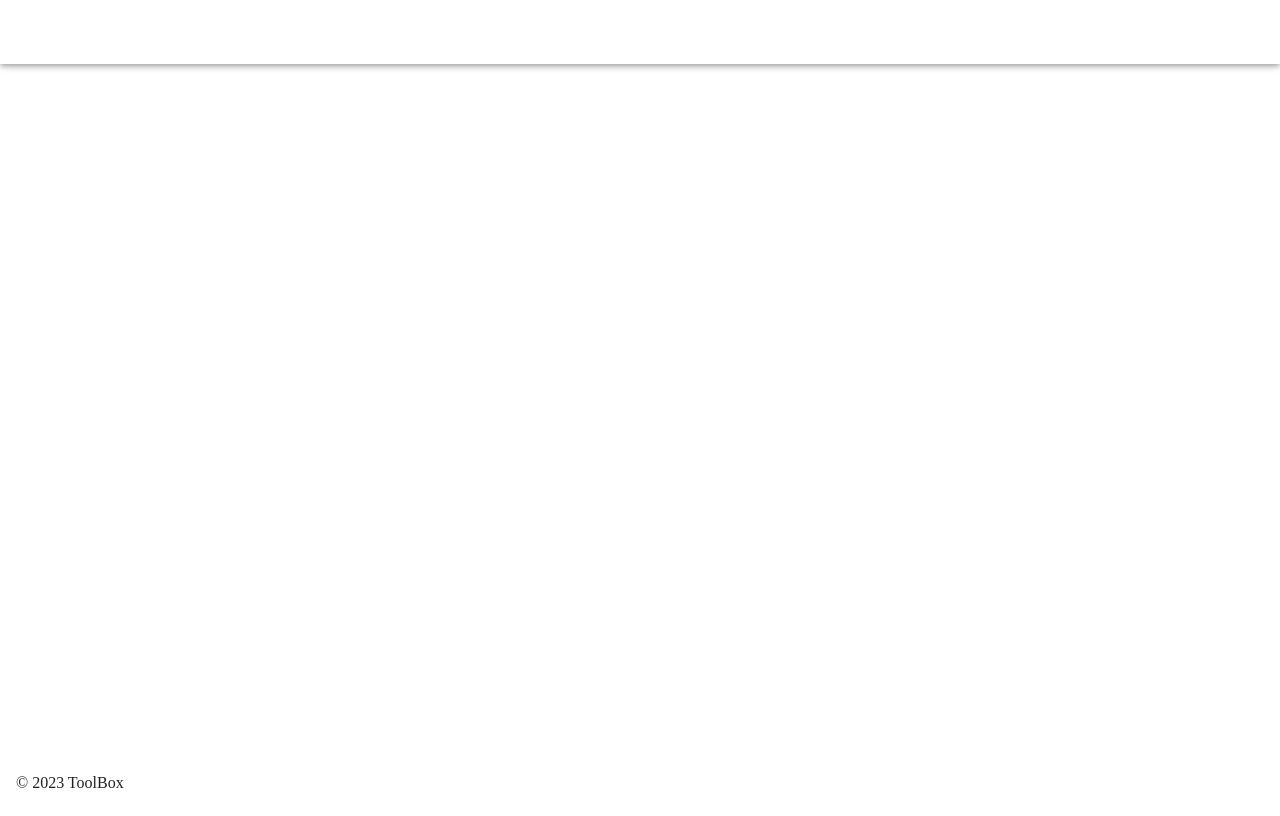
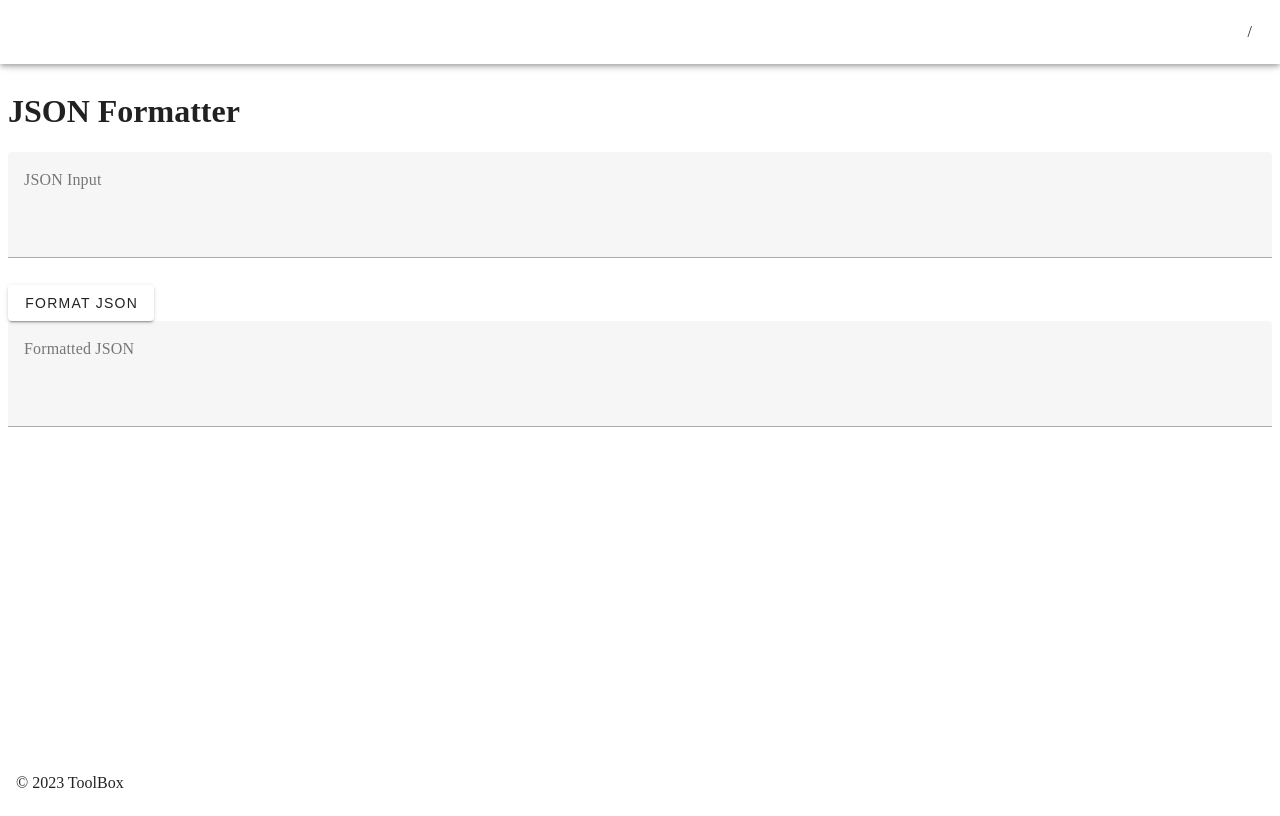
Before and after one commit to foresukecom/toolbox, a Vue app: page /json-formatter in a window 1280 px wide. Before the commit this address had no page. Built offline with nearby package versions, Linux system fonts and the light colour scheme.

Commit message:
feat: json整形機能追加

```diff
--- a/src/components/Header.vue
+++ b/src/components/Header.vue
@@ -23,6 +23,7 @@ export default {
         { path: '/ip-address', text: 'IPアドレス' },
         { path: '/text-hash', text: 'テキストハッシュ' },
         { path: '/video-to-gif', text: 'ビデオからGIFへ' },
+        { path: '/json-formatter', text: 'JSON整形' },
       ];
 
       const currentPage = pages.find(page => page.path === route.path);
--- a/src/router/index.js
+++ b/src/router/index.js
@@ -3,6 +3,7 @@ import HomePage from '../views/HomePage.vue';
 import IpAddress from '../views/IpAddress.vue';
 import TextHash from '../views/TextHash.vue';
 import VideoToGif from '../views/VideoToGif.vue';
+import JsonFormatter from '../views/JsonFormatter.vue';
 
 const routes = [
   {
@@ -24,7 +25,12 @@ const routes = [
     path: '/video-to-gif',
     name: 'video-to-gif',
     component: VideoToGif
-  }
+  },
+  {
+    path: "/json-formatter",
+    name: "json-formatter",
+    component: JsonFormatter,
+  },
 ];
 
 const router = createRouter({
--- a/src/views/HomePage.vue
+++ b/src/views/HomePage.vue
@@ -32,6 +32,11 @@ export default {
           image: 'https://via.placeholder.com/200',
           route: 'video-to-gif',
         },
+       {
+          title: 'json整形',
+          image: 'https://via.placeholder.com/200',
+          route: 'json-formatter',
+        },
       ],
     };
   },
--- /dev/null
+++ b/src/views/JsonFormatter.vue
@@ -0,0 +1,38 @@
+<template>
+  <div>
+    <h1>JSON Formatter</h1>
+    <v-textarea
+      label="JSON Input"
+      auto-grow
+      v-model="inputJson"
+    ></v-textarea>
+    <v-btn @click="formatJson">Format JSON</v-btn>
+    <v-textarea
+      label="Formatted JSON"
+      auto-grow
+      readonly
+      :value="formattedJson"
+    ></v-textarea>
+  </div>
+</template>
+
+<script>
+export default {
+  data() {
+    return {
+      inputJson: "",
+      formattedJson: "",
+    };
+  },
+  methods: {
+    formatJson() {
+      try {
+        const jsonObj = JSON.parse(this.inputJson);
+        this.formattedJson = JSON.stringify(jsonObj, null, 2);
+      } catch (error) {
+        this.formattedJson = "Invalid JSON";
+      }
+    },
+  },
+};
+</script>
```
